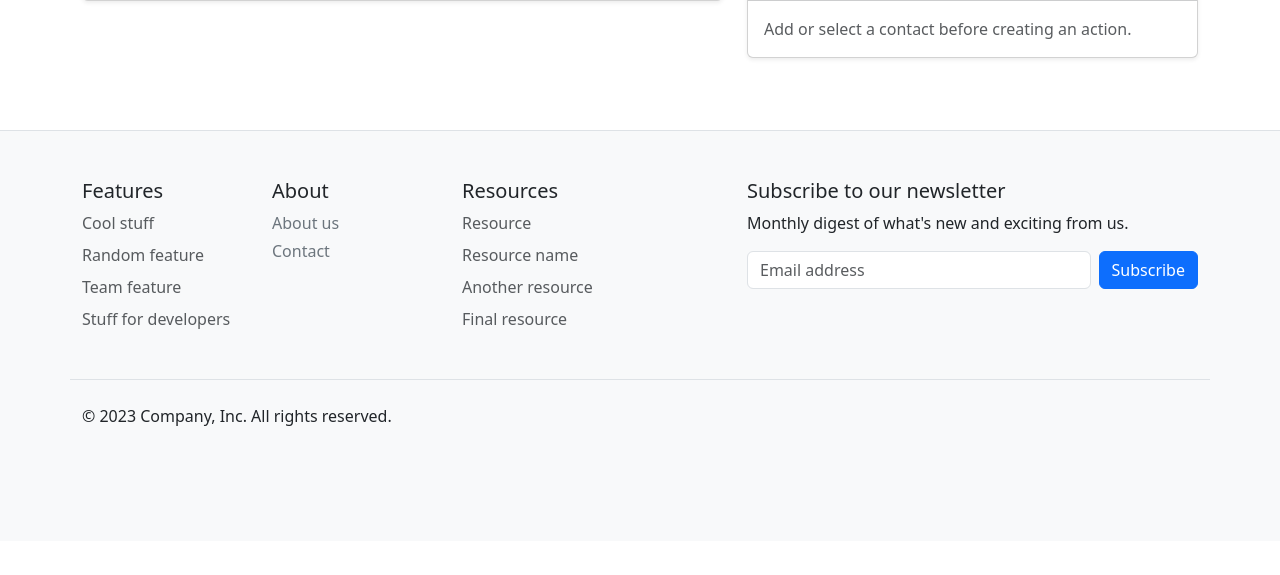
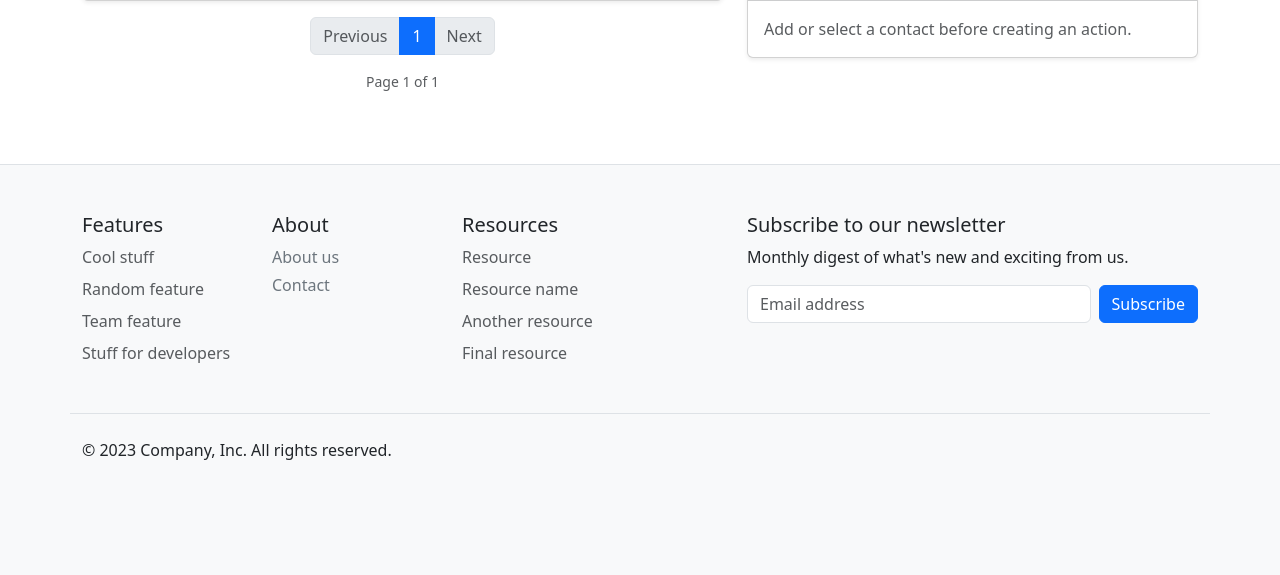
Before and after one commit to Likesloth/djangoShop, a Django app: page /showcontacts/ in a window 1280 px wide. Shown: the part 391-966 px from the top of the page. Before the commit the page ends 817 px from the top, so only its background shows below. Run offline with Django 5.2, Linux system fonts and the light colour scheme; the visitor is signed in with stand-in values (Sample User, id 1); data that the repository does not hold is empty.

Commit message:
feat(pagination): add numeric pager on home and paginate admin contacts

```diff
--- a/mywebsite/myapp/templates/myapp/showcontact.html
+++ b/mywebsite/myapp/templates/myapp/showcontact.html
@@ -82,6 +82,26 @@
           </div>
         </div>
       </div>
+      <nav aria-label="Contacts pagination" class="mt-3">
+        <ul class="pagination justify-content-center flex-wrap">
+          <li class="page-item {% if not contacts.has_previous %}disabled{% endif %}">
+            <a class="page-link" href="{% if contacts.has_previous %}?page={{ contacts.previous_page_number }}{% if selected_contact %}&contact={{ selected_contact.id }}{% endif %}{% else %}#{% endif %}">Previous</a>
+          </li>
+
+          {% for num in contacts.paginator.page_range %}
+            <li class="page-item {% if contacts.number == num %}active{% endif %}">
+              <a class="page-link" href="?page={{ num }}{% if selected_contact %}&contact={{ selected_contact.id }}{% endif %}">{{ num }}</a>
+            </li>
+          {% endfor %}
+
+          <li class="page-item {% if not contacts.has_next %}disabled{% endif %}">
+            <a class="page-link" href="{% if contacts.has_next %}?page={{ contacts.next_page_number }}{% if selected_contact %}&contact={{ selected_contact.id }}{% endif %}{% else %}#{% endif %}">Next</a>
+          </li>
+        </ul>
+        <div class="text-center text-muted small">
+          Page {{ contacts.number }} of {{ contacts.paginator.num_pages }}
+        </div>
+      </nav>
     </div>
     <div class="col-lg-5">
       <div class="card shadow-sm mb-3">
--- a/mywebsite/myapp/views.py
+++ b/mywebsite/myapp/views.py
@@ -81,14 +81,22 @@ def home2(request):
 @login_required(login_url='login')
 @user_passes_test(lambda u: u.is_staff or u.is_superuser, login_url='login')
 def showContact(request):
-    contacts = ContactList.objects.all().order_by('-id').prefetch_related('actions')
+    contacts_qs = ContactList.objects.all().order_by('-id').prefetch_related('actions')
+
+    paginator = Paginator(contacts_qs, 10)
+    page_number = request.GET.get('page')
+    contacts = paginator.get_page(page_number)
+
     selected_contact = None
-
     contact_id = request.GET.get('contact')
     if contact_id:
         selected_contact = get_object_or_404(ContactList, id=contact_id)
     else:
-        selected_contact = contacts.first()
+        # Default to the first contact on the current page (if any)
+        try:
+            selected_contact = contacts[0]
+        except IndexError:
+            selected_contact = None
 
     if selected_contact:
         actions = selected_contact.actions.all().order_by('-created_at')
```
Also changed, not shown: mywebsite/myapp/templates/myapp/home.html (+13 -5 lines).
